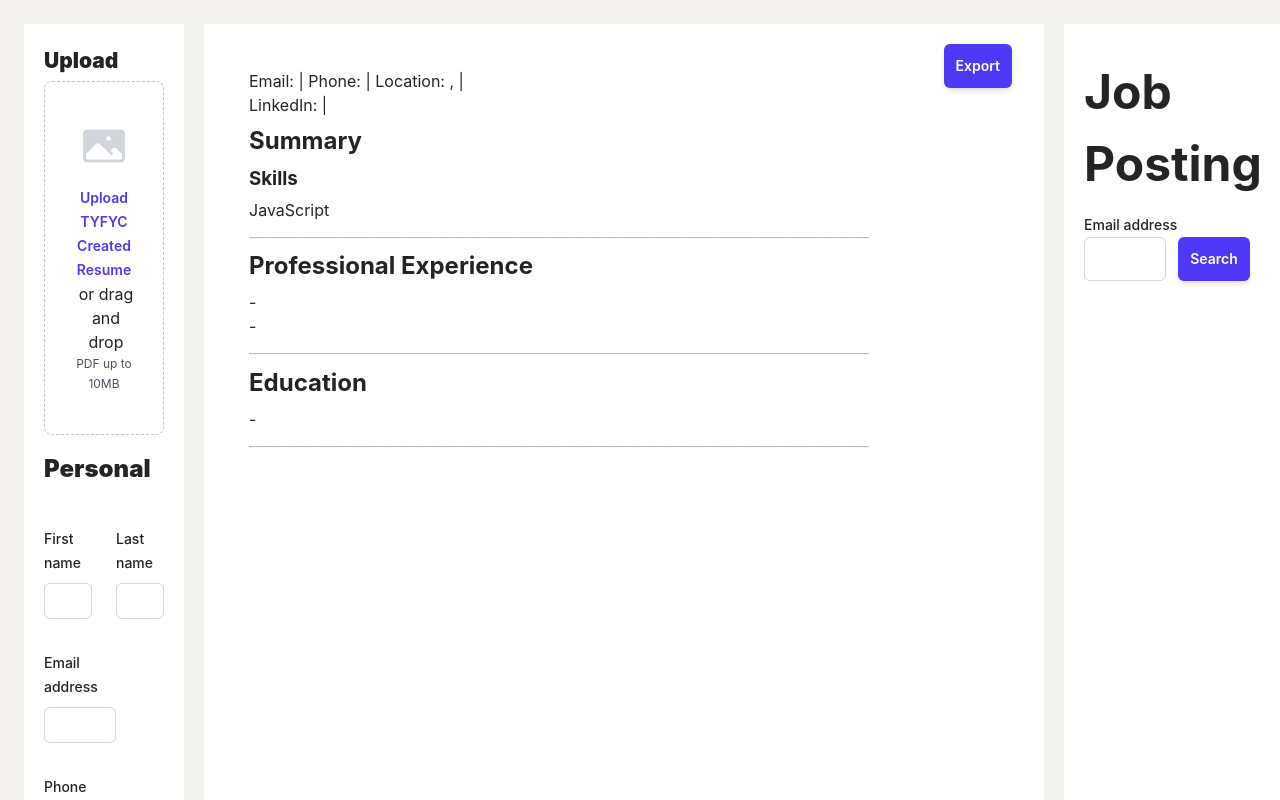
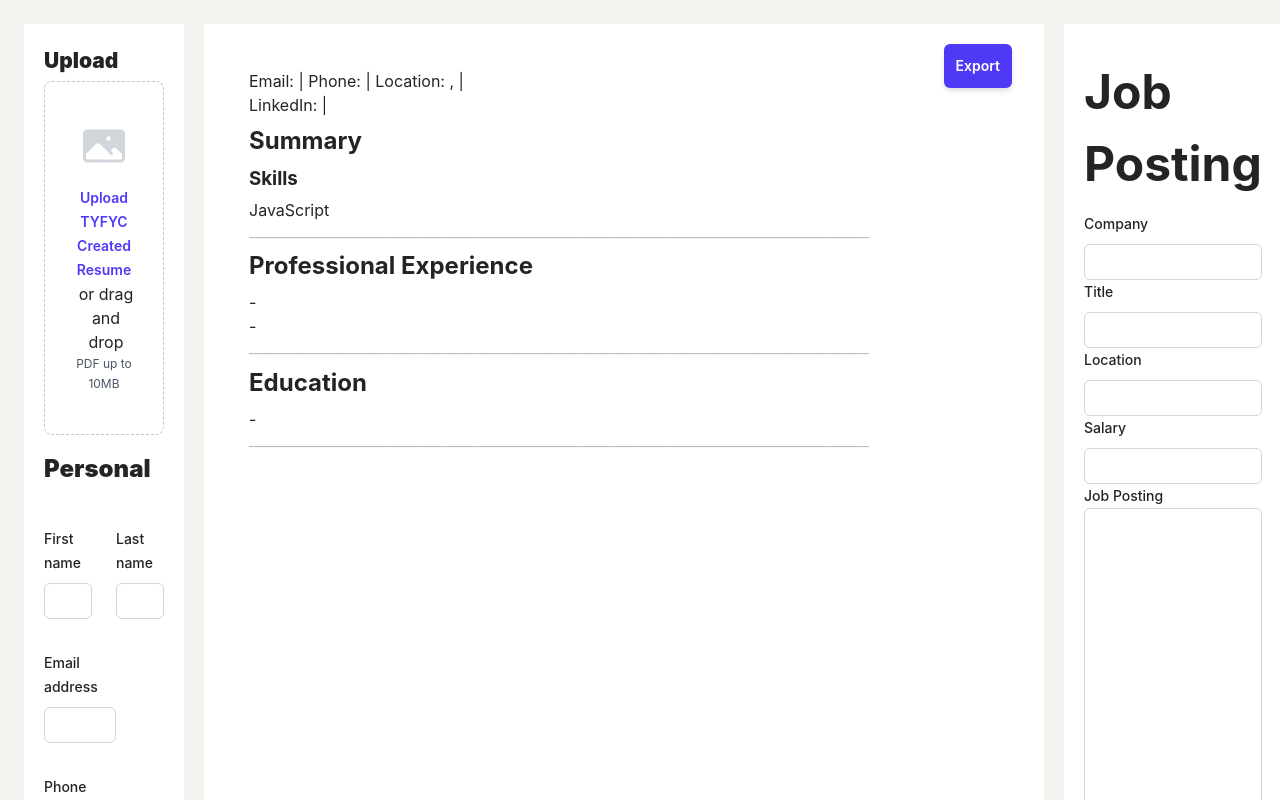
Before and after one commit to jmy-kellogg/tyfyc-react, a React (Vite) app: page / in a window 1280 px wide. Shown: the top 800 px of the page. Built offline with nearby package versions, Linux system fonts and the light colour scheme.

Commit message:
add basic Job posting details

```diff
--- a/src/client/components/JobPosting.tsx
+++ b/src/client/components/JobPosting.tsx
@@ -1,12 +1,27 @@
-import { useState } from "react";
 import axios from "axios";
+import { useState, ChangeEvent } from "react";
+import { useSelector, useDispatch } from "react-redux";
+
+import type { State, PostingState } from "../../types";
+import { updatePosting } from "../store/reducers/postingSlice";
 
 function JobPosting() {
+  const showLinkFeature = false;
   const [url, setUrl] = useState("");
   const [html, setHtml] = useState("");
+  const posting: PostingState = useSelector((state: State) => state.posting);
+  const dispatch = useDispatch();
+
+  const updateData = (
+    e: ChangeEvent<HTMLInputElement | HTMLTextAreaElement>
+  ) => {
+    const field = e.target.name;
+    const value = e.target.value;
+    dispatch(updatePosting({ [field]: value }));
+  };
 
   const getJobPosting = async () => {
-    if (url && url.includes("http://")) {
+    if (url) {
       try {
         const response = await axios.get("http://localhost:8000/job-posting", {
           params: { url },
@@ -29,7 +44,10 @@ function JobPosting() {
     <>
       <div className="bg-white ml-5 p-5 w-full">
         <h1>Job Posting</h1>
-        <label className="text-sm/6 font-medium">Email address</label>
+        {/* ToDo: allow auto fill directly from job link */}
+        {showLinkFeature && (
+          <div>
+            <label className="text-sm/6 font-medium">Look up Job Posting</label>
             <div className="flex">
               <input
                 id="url"
@@ -48,6 +66,68 @@ function JobPosting() {
             </div>
             <div dangerouslySetInnerHTML={{ __html: html }} />
           </div>
+        )}
+        <div className="sm:col-span-4">
+          <label className="block text-sm/6 font-medium">Company</label>
+          <div className="mt-2">
+            <input
+              id="company"
+              name="company"
+              type="text"
+              className="block w-full rounded-md bg-white px-3 py-1.5 text-base outline-1 -outline-offset-1 outline-gray-300 placeholder:text-gray-400 focus:outline-2 focus:-outline-offset-2 focus:outline-indigo-600 sm:text-sm/6"
+              value={posting.company}
+              onChange={updateData}
+            />
+          </div>
+        </div>
+        <div className="sm:col-span-4">
+          <label className="block text-sm/6 font-medium">Title</label>
+          <div className="mt-2">
+            <input
+              id="title"
+              name="title"
+              type="text"
+              className="block w-full rounded-md bg-white px-3 py-1.5 text-base outline-1 -outline-offset-1 outline-gray-300 placeholder:text-gray-400 focus:outline-2 focus:-outline-offset-2 focus:outline-indigo-600 sm:text-sm/6"
+              value={posting.title}
+              onChange={updateData}
+            />
+          </div>
+        </div>
+        <div className="sm:col-span-4">
+          <label className="block text-sm/6 font-medium">Location</label>
+          <div className="mt-2">
+            <input
+              id="location"
+              name="location"
+              type="text"
+              className="block w-full rounded-md bg-white px-3 py-1.5 text-base outline-1 -outline-offset-1 outline-gray-300 placeholder:text-gray-400 focus:outline-2 focus:-outline-offset-2 focus:outline-indigo-600 sm:text-sm/6"
+              value={posting.location}
+              onChange={updateData}
+            />
+          </div>
+        </div>
+        <div className="sm:col-span-4">
+          <label className="block text-sm/6 font-medium">Salary</label>
+          <div className="mt-2">
+            <input
+              id="salary"
+              name="salary"
+              type="text"
+              className="block w-full rounded-md bg-white px-3 py-1.5 text-base outline-1 -outline-offset-1 outline-gray-300 placeholder:text-gray-400 focus:outline-2 focus:-outline-offset-2 focus:outline-indigo-600 sm:text-sm/6"
+              value={posting.salary}
+              onChange={updateData}
+            />
+          </div>
+        </div>
+        <label className="block text-sm/6 font-medium">Job Posting</label>
+        <textarea
+          id="description"
+          name="description"
+          className="h-250 w-full rounded-md bg-white px-3 py-1.5 text-base outline-1 -outline-offset-1 outline-gray-300 placeholder:text-gray-400 focus:outline-2 focus:-outline-offset-2 focus:outline-indigo-600 sm:text-sm/6"
+          value={posting.description}
+          onChange={updateData}
+        ></textarea>
+      </div>
     </>
   );
 }
--- a/src/client/store/index.ts
+++ b/src/client/store/index.ts
@@ -1,11 +1,12 @@
-import { configureStore, combineReducers } from '@reduxjs/toolkit';
+import { configureStore, combineReducers } from "@reduxjs/toolkit";
 import { persistStore, persistReducer } from "redux-persist";
 import storage from "redux-persist/lib/storage";
 
-import personalReducer from './reducers/personalSlice';
-import educationReducer from './reducers/educationSlice';
-import jobsReducer from './reducers/jobsSlice';
-import skillsReducer from './reducers/skillsSlice';
+import personalReducer from "./reducers/personalSlice";
+import educationReducer from "./reducers/educationSlice";
+import jobsReducer from "./reducers/jobsSlice";
+import skillsReducer from "./reducers/skillsSlice";
+import postingReducer from "./reducers/postingSlice";
 
 const persistConfig = {
   key: "root",
@@ -13,12 +14,12 @@ const persistConfig = {
 };
 
 const rootReducer = combineReducers({
-    personal: personalReducer,
-    education: educationReducer,
-    jobs: jobsReducer,
-    skills: skillsReducer
-  }
-)
+  personal: personalReducer,
+  education: educationReducer,
+  jobs: jobsReducer,
+  skills: skillsReducer,
+  posting: postingReducer,
+});
 
 const persistedReducer = persistReducer(persistConfig, rootReducer);
 
@@ -35,6 +36,6 @@ export const store = configureStore({
 export default store;
 export const persistor = persistStore(store);
 
-export type AppStore = typeof store
-export type RootState = ReturnType<AppStore['getState']>
-export type AppDispatch = AppStore['dispatch']
+export type AppStore = typeof store;
+export type RootState = ReturnType<AppStore["getState"]>;
+export type AppDispatch = AppStore["dispatch"];
--- /dev/null
+++ b/src/client/store/reducers/postingSlice.ts
@@ -0,0 +1,29 @@
+import { createSlice, PayloadAction } from "@reduxjs/toolkit";
+import type { PostingState } from "../../../types";
+
+type PostingStateUpdate = Partial<PostingState>;
+
+const initialState: PostingState = {
+  company: "",
+  description: "",
+  title: "",
+  salary: "",
+  dateApplied: "",
+  location: "",
+};
+
+export const postingSlice = createSlice({
+  name: "posting",
+  initialState,
+  reducers: {
+    updatePosting: (
+      state: PostingState,
+      action: PayloadAction<PostingStateUpdate>
+    ) => {
+      return { ...state, ...action.payload };
+    },
+  },
+});
+
+export const { updatePosting } = postingSlice.actions;
+export default postingSlice.reducer;
```
Also changed, not shown: src/types/index.ts (+28 -19 lines). Lines whose indentation alone changed are shown as unchanged.
